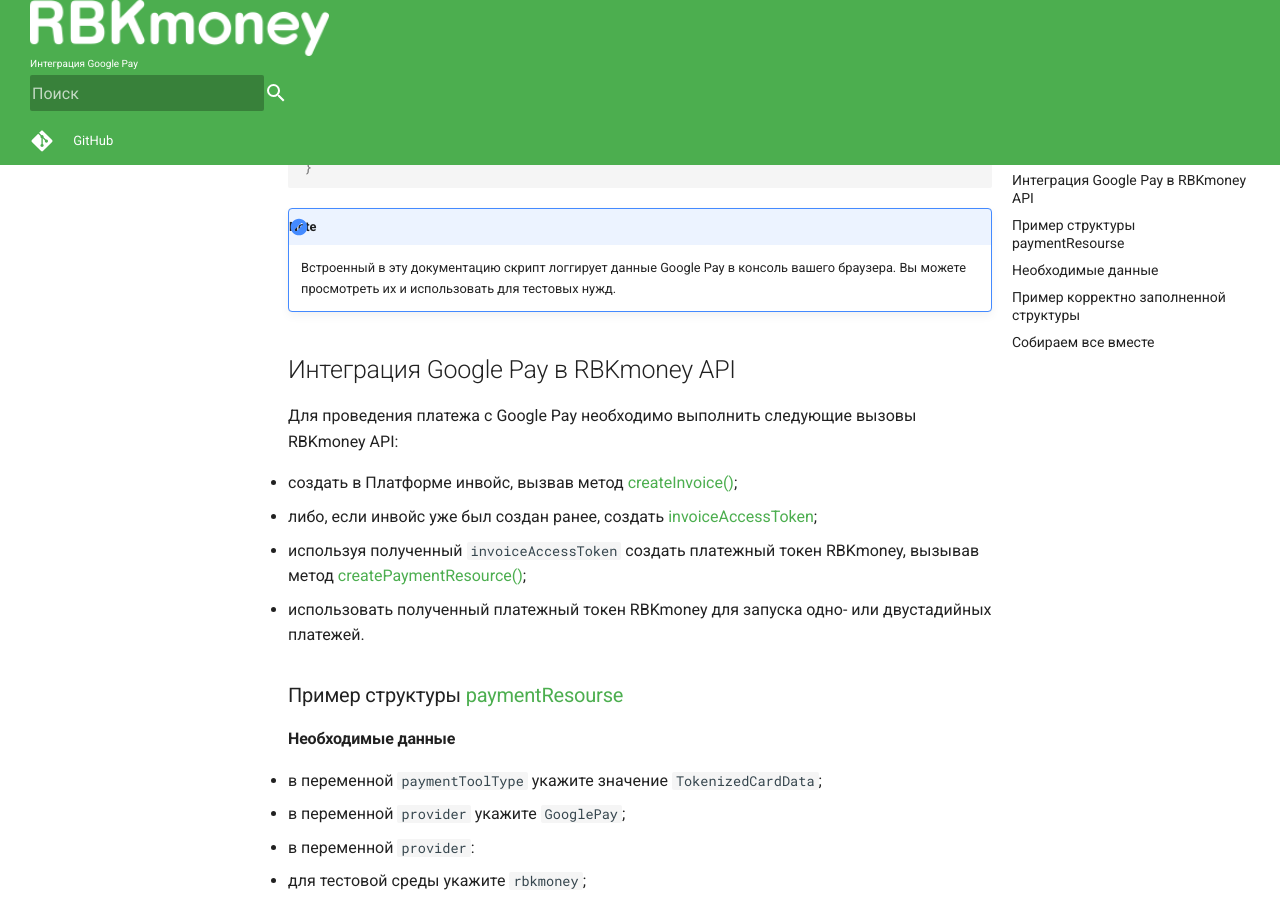
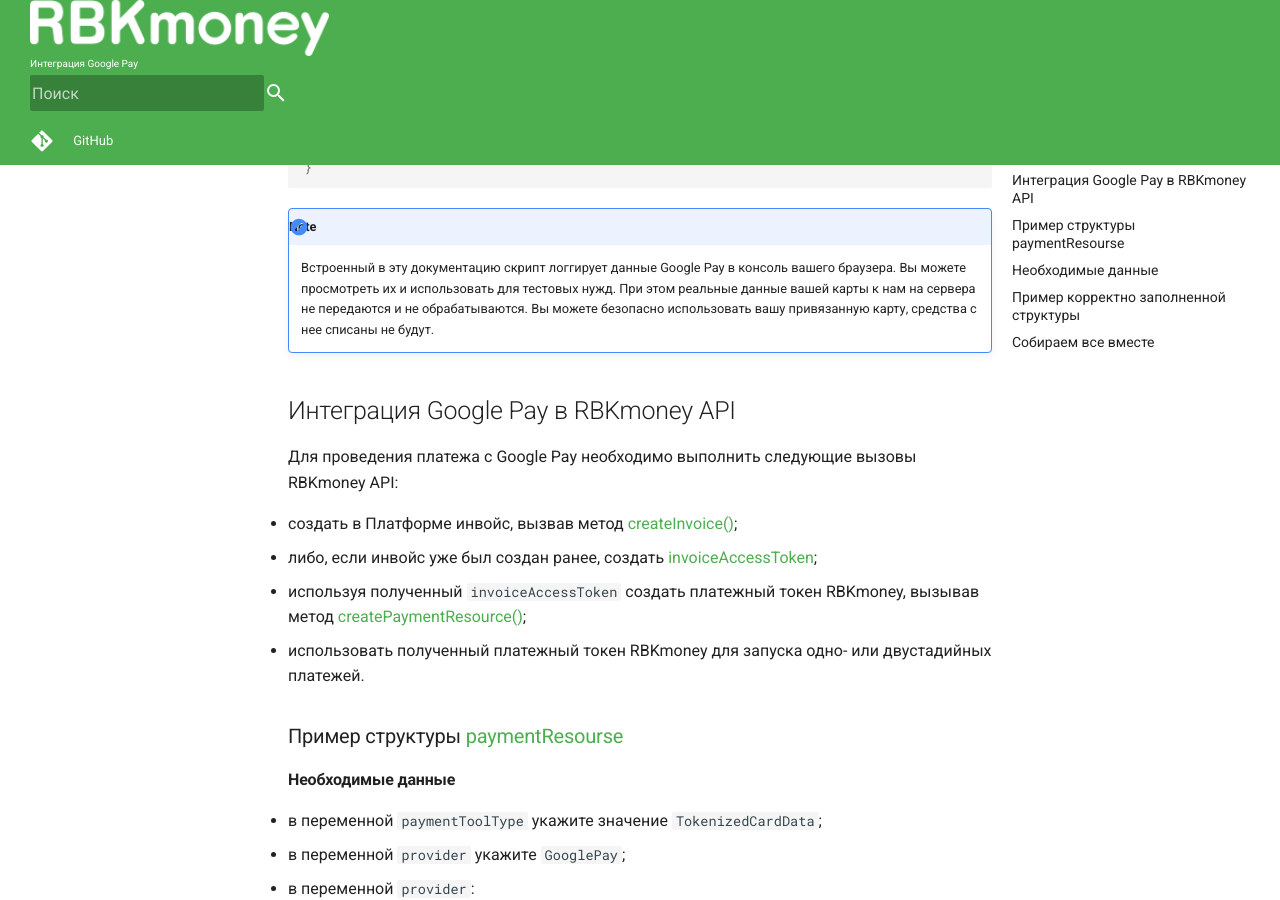
Before and after one commit to rbkmoney/docs, an MkDocs documentation site: the page built from content/integrations/googlepay/index.md, in a window 1280 px wide and 900 px high, scrolled down 1648 px. Built offline with MkDocs 1.6.1 and Material for MkDocs 9.7.7, drawn with Linux system fonts in a browser that asks for light colours; nearby versions of some CDN libraries; comment, search, counter and statistics services are not loaded; old or Windows-style settings are respelled for this version of MkDocs.

Commit message:
- review fix2

````diff
--- a/content/integrations/googlepay/index.md
+++ b/content/integrations/googlepay/index.md
@@ -215,7 +215,7 @@
 ```
 
 !!! note
-    Встроенный в эту документацию скрипт логгирует данные Google Pay в консоль вашего браузера. Вы можете просмотреть их и использовать для тестовых нужд.
+    Встроенный в эту документацию скрипт логгирует данные Google Pay в консоль вашего браузера. Вы можете просмотреть их и использовать для тестовых нужд. При этом реальные данные вашей карты к нам на сервера не передаются и не обрабатываются. Вы можете безопасно использовать вашу привязанную карту, средства с нее списаны не будут.
 
 ## Интеграция Google Pay в RBKmoney API
 
````
